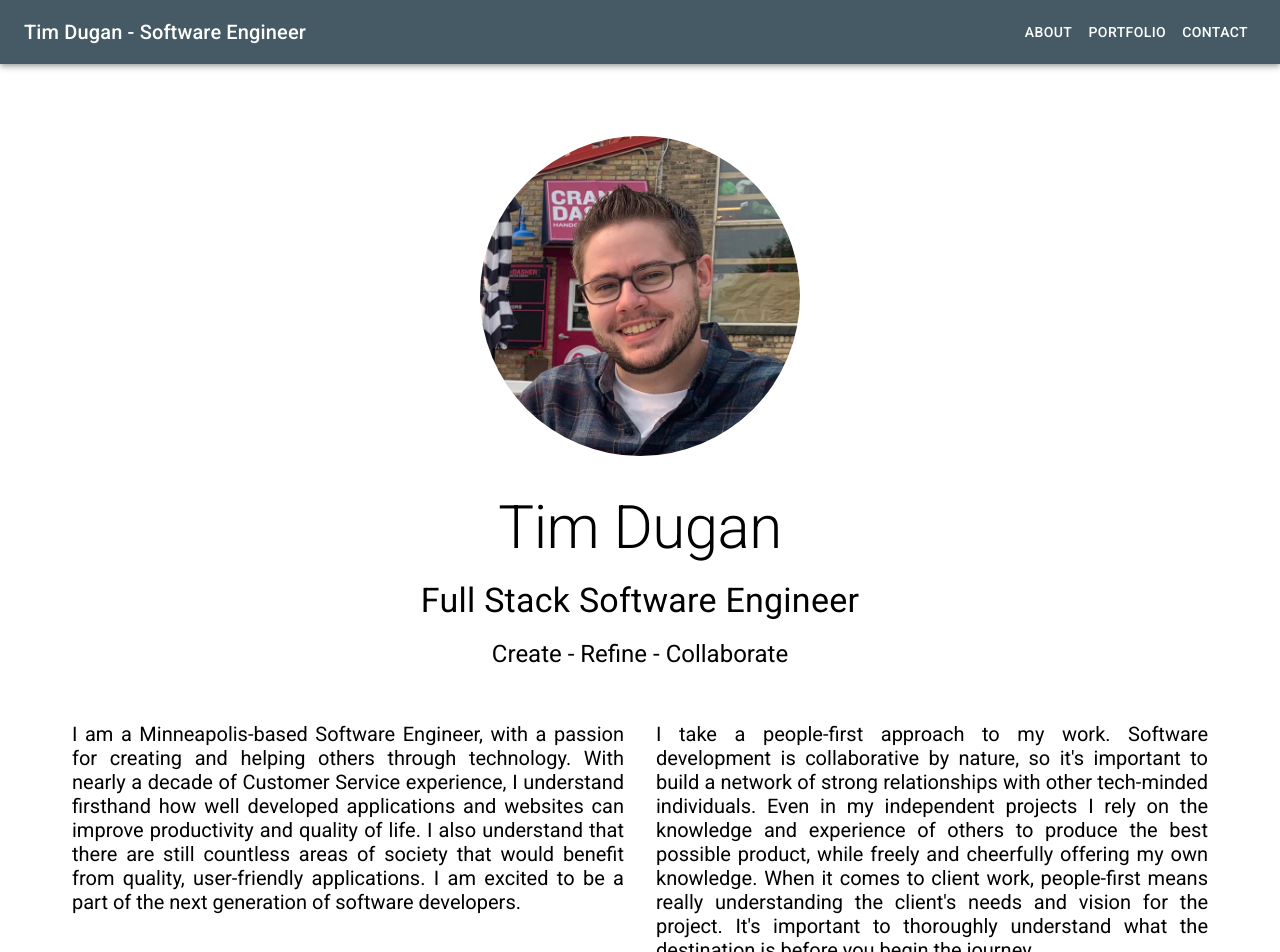
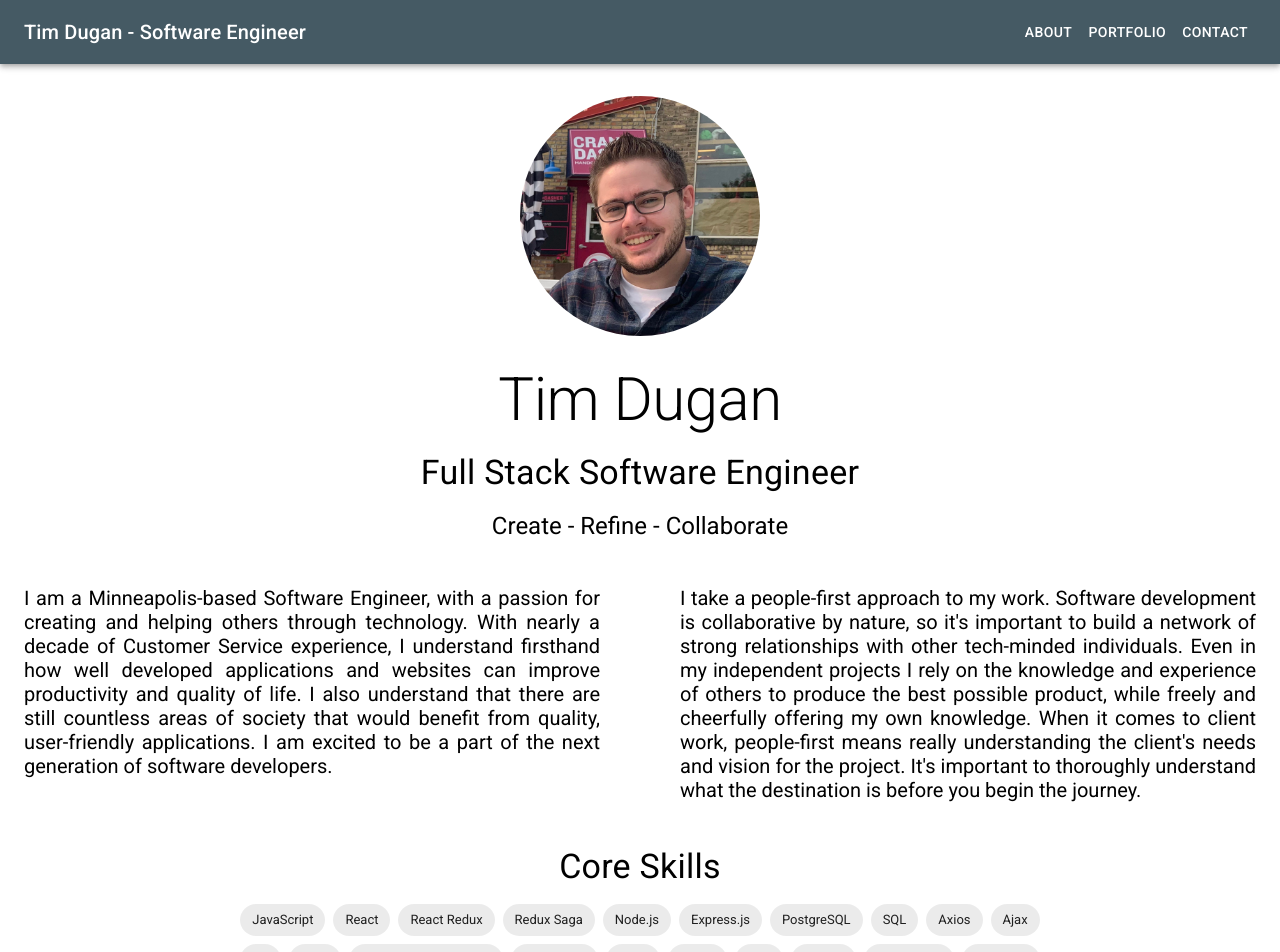
Before and after one commit to tadugan/tadugan.github.io, a React (Create React App) app: page /#/about in a window 1280 px wide. Shown: the top 952 px of the page. Built offline with nearby package versions, Linux system fonts and the light colour scheme.

Commit message:
Numerous small styling tweaks

```diff
--- a/src/components/About/About.css
+++ b/src/components/About/About.css
@@ -1,11 +1,11 @@
 .about-body {
-    margin: 72px;
-    min-width: 400px;
+    margin: 32px 0px;
+    min-width: 320px;
     height: 100%;
 }
 
 .about-picture {
-    max-width: 320px;
+    max-width: 15rem;
     border-radius: 50%;
 }
 
@@ -14,12 +14,13 @@
 }
 
 .about-biography {
-    width: 400px;
+    min-width: 320px;
     text-align: center;
 }
 
 .about-biography-text {
     text-align: justify;
+    padding: 0px 24px;
     font-size: 1.25rem;
 }
 
@@ -34,6 +35,7 @@
 
 .about-button-container {
     text-align: center;
+    margin-bottom: 56px !important;
 }
 
 .about-button {
--- a/src/components/About/About.jsx
+++ b/src/components/About/About.jsx
@@ -41,7 +41,7 @@ function About() {
     <div className="about-body">
         <Grid
             container
-            spacing={4}
+            spacing={3}
             direction="column"
             justifyContent="center"
             alignItems="center"
@@ -74,15 +74,15 @@ function About() {
                 container
                 spacing={4}
                 direction="row"
-                justifyContent="center"
+                justifyContent="space-evenly"
                 alignItems="flex-start"
                 xs={12}
                 className="about-biography"
             >
-                      <Grid item xs={10} sm={10} md={6}>
+                      <Grid item xs={12} sm={12} md={6}>
                           <p className="about-biography-text">I am a Minneapolis-based Software Engineer, with a passion for creating and helping others through technology. With nearly a decade of Customer Service experience, I understand firsthand how well developed applications and websites can improve productivity and quality of life. I also understand that there are still countless areas of society that would benefit from quality, user-friendly applications. I am excited to be a part of the next generation of software developers.</p>
                       </Grid>
-                      <Grid item xs={10} sm={10} md={6}>
+                      <Grid item xs={12} sm={12} md={6}>
                           <p className="about-biography-text">I take a people-first approach to my work. Software development is collaborative by nature, so it's important to build a network of strong relationships with other tech-minded individuals. Even in my independent projects I rely on the knowledge and experience of others to produce the best possible product, while freely and cheerfully offering my own knowledge. When it comes to client work, people-first means really understanding the client's needs and vision for the project. It's important to thoroughly understand what the destination is before you begin the journey.</p>
                       </Grid>
             </Grid>
--- a/src/components/Portfolio/Portfolio.css
+++ b/src/components/Portfolio/Portfolio.css
@@ -1,3 +1,7 @@
 .portfolio-body {
     margin: 48px;
 }
+
+.portfolio-header {
+    text-align: center;
+}
--- a/src/components/Portfolio/Portfolio.jsx
+++ b/src/components/Portfolio/Portfolio.jsx
@@ -38,18 +38,18 @@ function Portfolio() {
         <div className="portfolio-body">
           <Grid
             container
-            spacing={2}
+            spacing={5}
             direction="column"
             justifyContent="center"
             alignItems="center"
           >
-            <Grid item>
+            <Grid item className="portfolio-header">
               <Typography variant="h3" component="h2">Project Gallery</Typography>
             </Grid>
             <Grid
               item
               container
-              spacing={3}
+              spacing={4}
               direction="row"
               justifyContent="center"
               alignItems="center"
--- a/src/index.css
+++ b/src/index.css
@@ -1,8 +1,6 @@
 body {
-    /* TODO: */
   min-height: 100vh;
   position: relative;
-    /* TODO: */
   margin: 0;
   font-family: -apple-system, BlinkMacSystemFont, 'Segoe UI', 'Roboto', 'Oxygen',
     'Ubuntu', 'Cantarell', 'Fira Sans', 'Droid Sans', 'Helvetica Neue',
```
